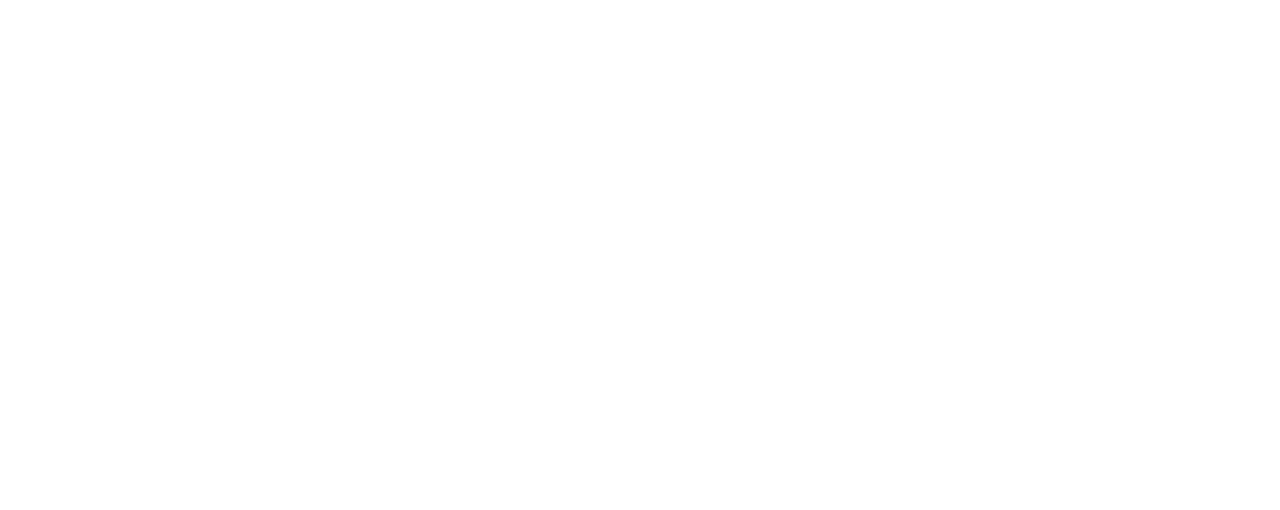
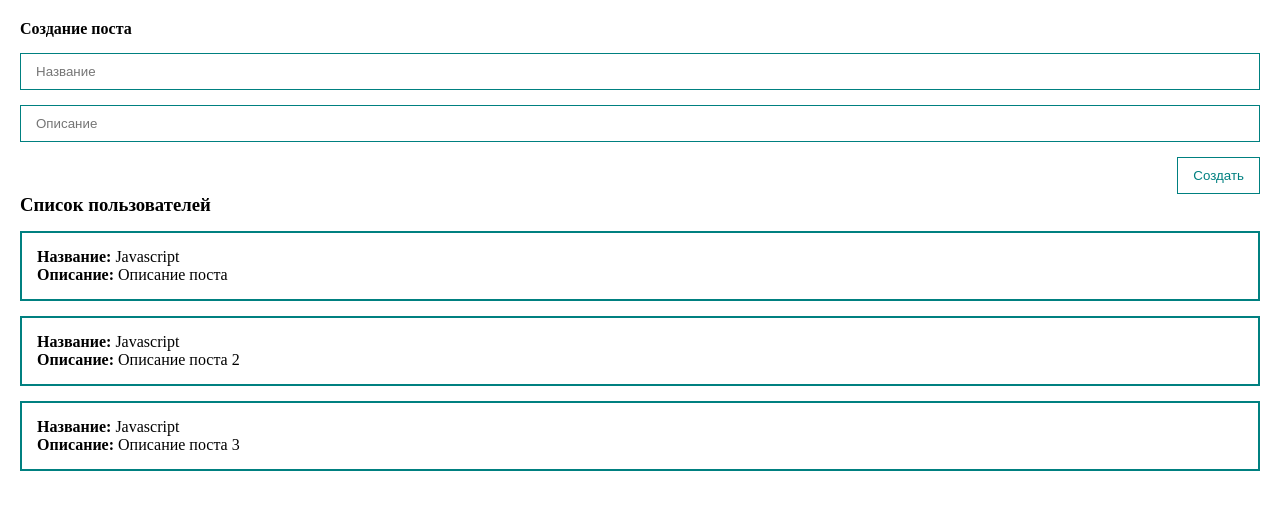
Before and after one commit to IlyaSoGood/vue-3-fundamental, a Vue app: page / in a window 1280 px wide. Shown: the top 510 px of the page. Built offline with nearby package versions, Linux system fonts and the light colour scheme.

Commit message:
+PostItem, поднятие данных из PostForm выше через $emit (custom event) - алиас @ - для сокращения ./ - добавление пропсов в компонент - v-model (for two-way binding)

```diff
--- a/src/App.vue
+++ b/src/App.vue
@@ -1,34 +1,35 @@
 <template>
   <div class="app">
-
-
+    <post-form
+        @create="createPost"
+    />
+    <post-list
+        :posts="posts"
+    />
   </div>
 </template>
 
 <script>
+
+import PostForm from "@/components/PostForm";
+import PostList from "./components/PostList";
 export default {
+  components: {
+    PostList, PostForm
+  },
   data() {
     return {
       posts: [
         {id: 1, title: 'Javascript', body: 'Описание поста'},
         {id: 1, title: 'Javascript', body: 'Описание поста 2'},
         {id: 1, title: 'Javascript', body: 'Описание поста 3'}
-      ],
-      title: '',
-      body: ''
+      ]
     }
   },
   methods: {
-    createPost() {
-      const newPost = {
-        id: Date.now(),
-        title: this.title,
-        body: this.body
-      };
-      this.posts.push(newPost);
-      this.title = '';
-      this.body = '';
-    },
+    createPost(post) {
+      this.posts.push(post)
+    }
   }
 }
 
@@ -44,23 +45,5 @@
   padding: 20px;
 }
 
-.form {
-  display: flex;
-  flex-direction: column;
-}
-.input {
-  width: 100%;
-  border: 1px solid teal;
-  padding: 10px 15px;
-  margin-top: 15px;
-}
-.btn {
-  margin-top: 15px;
-  align-self: flex-end;
-  padding: 10px 15px;
-  background: none;
-  color: teal;
-  border: 1px solid teal;
-  cursor: pointer;
-}
+
 </style>
--- a/src/components/PostForm.vue
+++ b/src/components/PostForm.vue
@@ -2,15 +2,13 @@
   <form class="form" @submit.prevent>
     <h4>Создание поста</h4>
     <input
-        v-bind:value="title"
-        @input="title = $event.target.value"
+        v-model="post.title"
         class="input"
         type="text"
         placeholder="Название"
     >
     <input
-        v-bind:value="body"
-        @input="body = $event.target.value"
+        v-model="post.body"
         class="input"
         type="text"
         placeholder="Описание"
@@ -24,10 +22,46 @@
 
 <script>
 export default {
-
+  data() {
+    return {
+      post: {
+        title: '',
+        body: ''
+      }
+    }
+  },
+  methods: {
+    createPost() {
+      this.post.id = Date.now();
+      this.$emit('create', this.post)
+      //очистка поста после генерации события create
+      this.post = {
+        title: '',
+        body: ''
+      }
+    },
+  }
 }
 </script>
 
-<style lang="scss" scoped>
-
+<style scoped>
+  .form {
+    display: flex;
+    flex-direction: column;
+  }
+  .input {
+    width: 100%;
+    border: 1px solid teal;
+    padding: 10px 15px;
+    margin-top: 15px;
+  }
+  .btn {
+    margin-top: 15px;
+    align-self: flex-end;
+    padding: 10px 15px;
+    background: none;
+    color: teal;
+    border: 1px solid teal;
+    cursor: pointer;
+  }
 </style>
--- /dev/null
+++ b/src/components/PostItem.vue
@@ -0,0 +1,26 @@
+<template>
+  <div class="post">
+    <div><strong>Название: </strong>{{ post.title }}</div>
+    <div><strong>Описание: </strong>{{ post.body }}</div>
+  </div>
+</template>
+
+<script>
+export default {
+  //добавление пропсов в компонент
+  props: {
+    post: {
+      type: Object,
+      required: true
+    }
+  }
+}
+</script>
+
+<style scoped>
+  .post {
+    padding: 15px;
+    border: 2px solid teal;
+    margin-top: 15px;
+  }
+</style>
--- a/src/components/PostList.vue
+++ b/src/components/PostList.vue
@@ -1,20 +1,28 @@
 <template>
-  <div class="post" v-for="post in posts">
-    <div><strong>Название: </strong>{{ post.title }}</div>
-    <div><strong>Описание: </strong>{{ post.body }}</div>
+  <div>
+    <h3>Список пользователей</h3>
+    <post-item
+        v-for="post in posts"
+        :post="post"
+    />
   </div>
+
 </template>
 
 <script>
+import PostItem from "@/components/PostItem.vue";
+
 export default {
-
+  components: {PostItem},
+  props: {
+    posts: {
+      type: Array,
+      required: true
+    }
+  }
 }
 </script>
 
-<style lang="scss" scoped>
-  .post {
-    padding: 15px;
-    border: 2px solid teal;
-    margin-top: 15px;
-  }
+<style scoped>
+
 </style>
```
